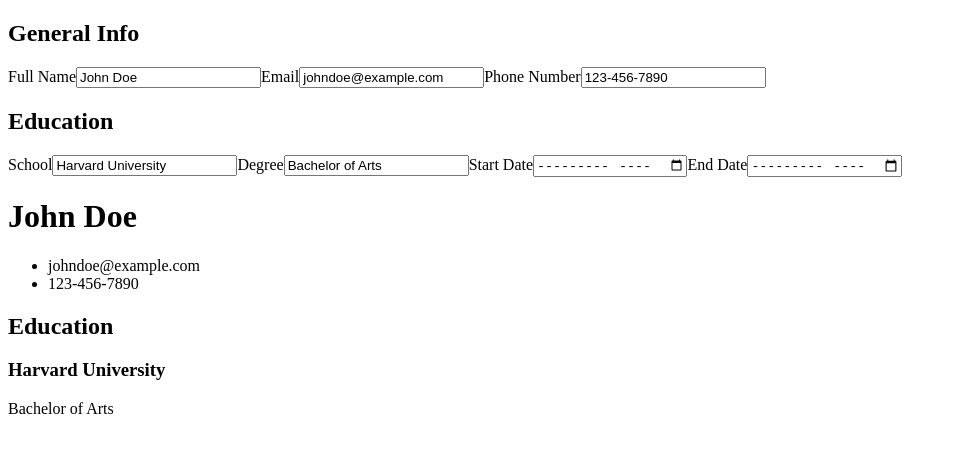
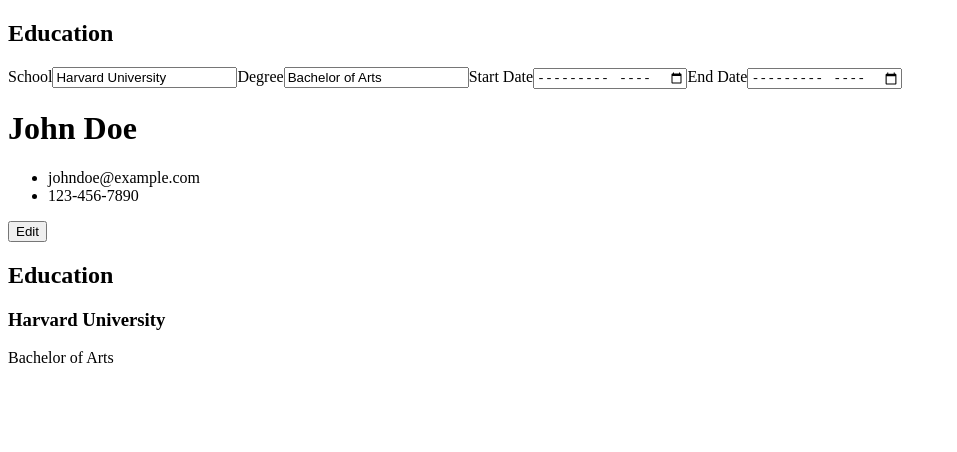
Before and after one commit to dylen400mh/cv-application, a React (Vite) app: page / in a window 1280 px wide. Shown: the top 452 px of the page, without its empty margins (0-957 px from the left). Built offline with nearby package versions, Linux system fonts and the light colour scheme.

Commit message:
Add edit/submit button to generalInfo component to toggle visibility of components.

```diff
--- a/src/components/App.jsx
+++ b/src/components/App.jsx
@@ -18,11 +18,37 @@
     endDate: "",
   });
 
+  const [generalInfoVisible, setGeneralInfoVisible] = useState(false);
+
+  const [resumeVisible, setResumeVisible] = useState(true);
+
+  const handleGeneralEdit = () => {
+    setGeneralInfoVisible(true);
+    setResumeVisible(false);
+  };
+
+  const handleGeneralSubmit = () => {
+    setGeneralInfoVisible(false);
+    setResumeVisible(true);
+  };
+
   return (
     <>
-      <GeneralInfo data={generalInfo} handleChange={setGeneralInfo} />
+      {generalInfoVisible && (
+        <GeneralInfo
+          data={generalInfo}
+          handleChange={setGeneralInfo}
+          handleSubmit={handleGeneralSubmit}
+        />
+      )}
       <Education data={education} handleChange={setEducation} />
-      <Resume generalInfo={generalInfo} education={education} />
+      {resumeVisible && (
+        <Resume
+          generalInfo={generalInfo}
+          education={education}
+          handleGeneralEdit={handleGeneralEdit}
+        />
+      )}
     </>
   );
 }
--- a/src/components/GeneralInfo.jsx
+++ b/src/components/GeneralInfo.jsx
@@ -1,5 +1,5 @@
 /* eslint-disable react/prop-types */
-function GeneralInfo({ data, handleChange }) {
+function GeneralInfo({ data, handleChange, handleSubmit }) {
   const handleNameChange = (e) => {
     handleChange({ ...data, name: e.target.value });
   };
@@ -36,6 +36,7 @@
         value={data.phone}
         onChange={handlePhoneChange}
       />
+      <button onClick={handleSubmit}>Submit</button>
     </section>
   );
 }
--- a/src/components/Resume.jsx
+++ b/src/components/Resume.jsx
@@ -1,5 +1,5 @@
 /* eslint-disable react/prop-types */
-function Resume({ generalInfo, education }) {
+function Resume({ generalInfo, handleGeneralEdit, education }) {
   const formatDateString = (startDate, endDate) => {
     return startDate && endDate
       ? `${startDate} - ${endDate}`
@@ -16,6 +16,7 @@
           <li>{generalInfo.email}</li>
           <li>{generalInfo.phone}</li>
         </ul>
+        <button onClick={handleGeneralEdit}>Edit</button>
       </header>
       <main>
         <h2>Education</h2>
```
